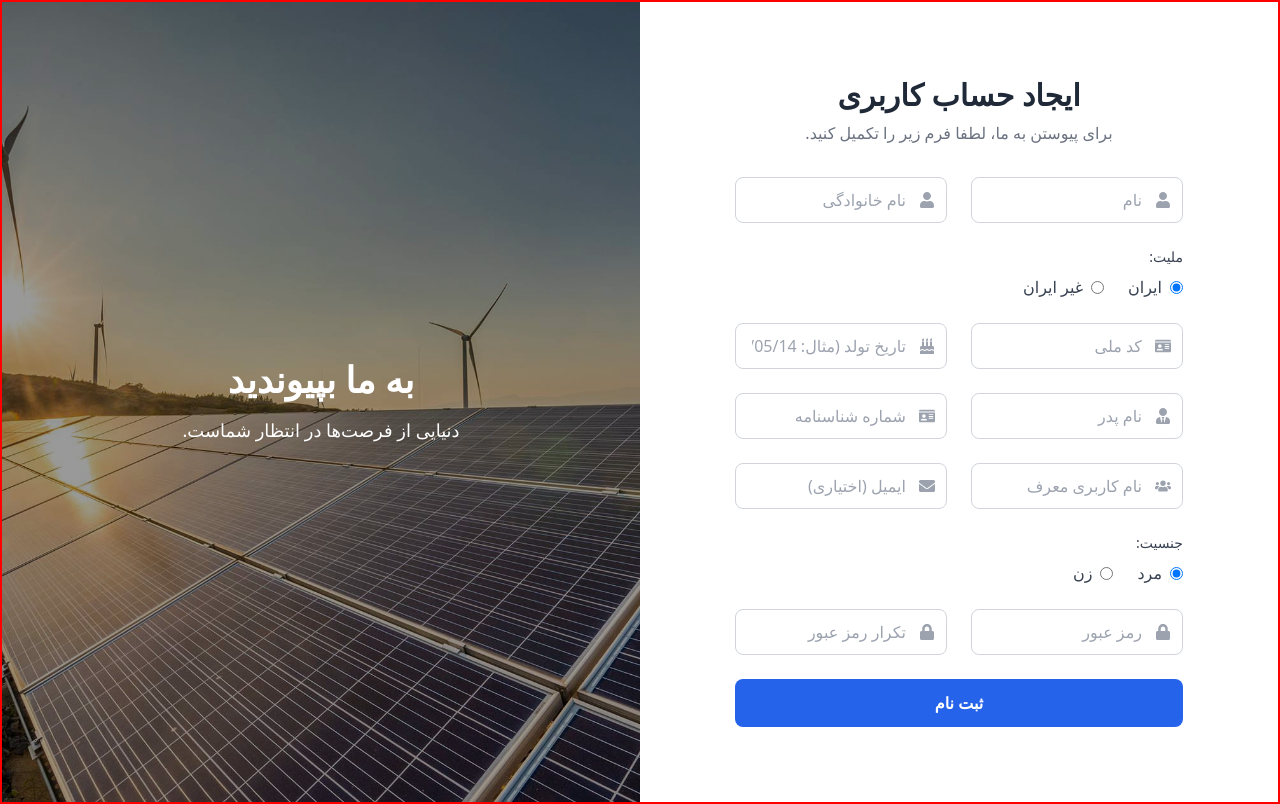
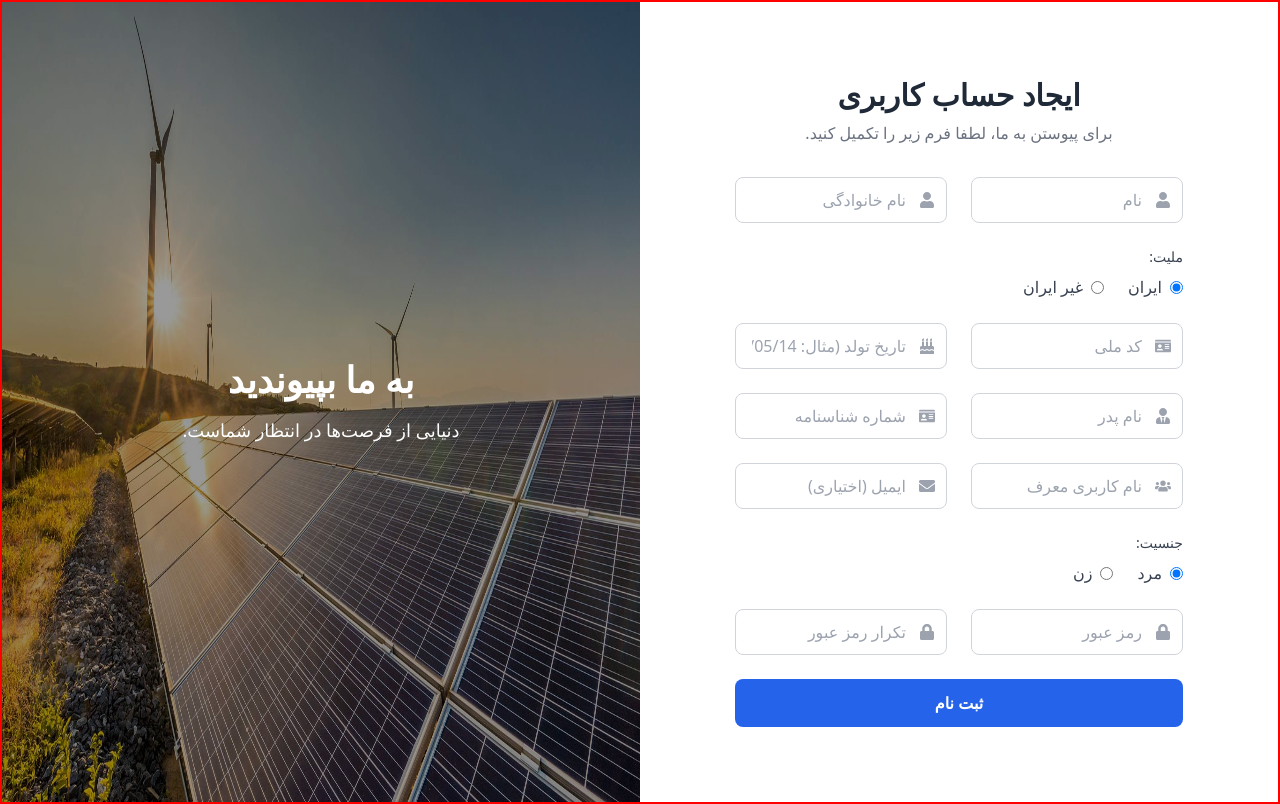
Before and after one commit to farshadnabizadeh/panel-mahyaran-energy, a React (Create React App) app: page /about in a window 1280 px wide. Built offline with nearby package versions, Linux system fonts and the light colour scheme.

Commit message:
Login-form

```diff
--- a/src/components/register/registerComponent.jsx
+++ b/src/components/register/registerComponent.jsx
@@ -165,7 +165,7 @@ const SignUpPage = () => {
             {/* Left Side: The Image */}
             <div className="w-full md:w-1/2 h-64 md:h-screen relative">
                 <img
-                    className="w-full h-full object-cover"
+                    className="w-full h-full"
                     src={Login}
                     // --- UPDATED: Use translation file for image alt text ---
                     alt={t.image.alt}
```
